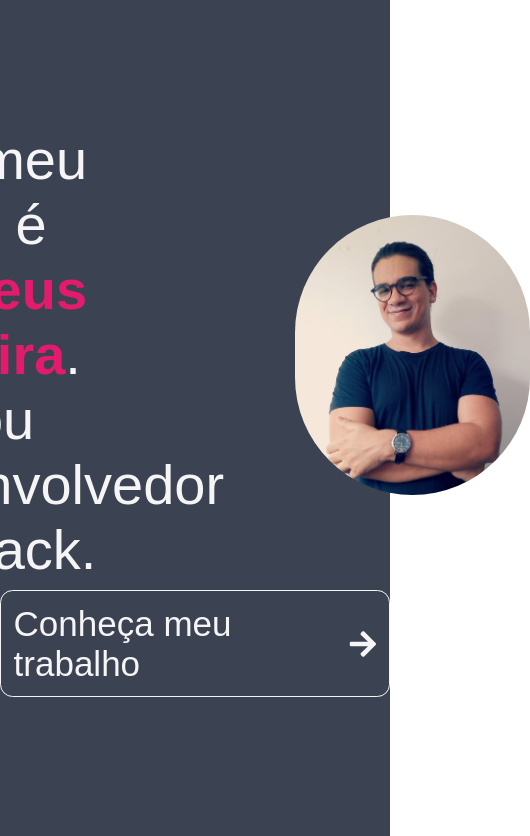
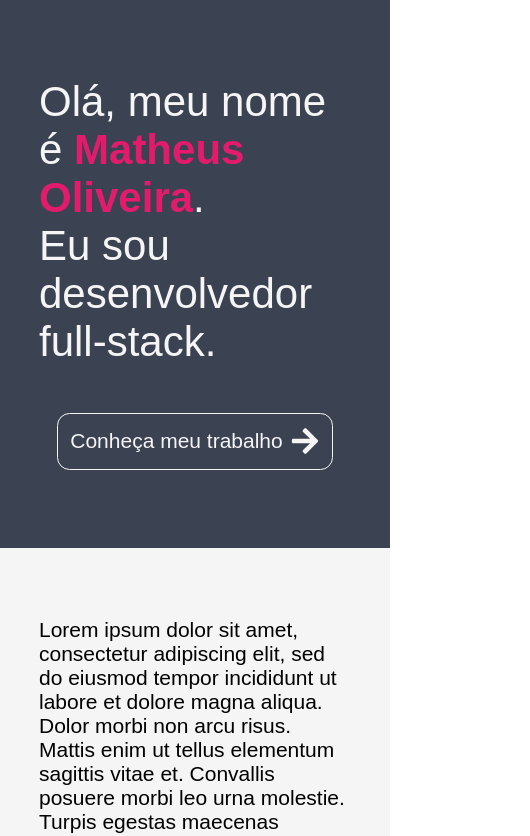
Before and after one commit to euliveiras/porfolio-website, a React (Create React App) app: page / in a window 390 px wide. Shown: the top 836 px of the page, 530 px wide, since content can reach past the window. Built offline with nearby package versions, Linux system fonts and the light colour scheme.

Commit message:
adicionei media queries pra tornar o layout mais responsivo

```diff
--- a/src/components/NavigationMenu/styles.module.scss
+++ b/src/components/NavigationMenu/styles.module.scss
@@ -41,3 +41,9 @@
 .navigationMenuFixed ~ section {
   margin-top: 9vh;
 }
+
+@media (max-width: 1024px) {
+  .navigationMenu{
+    display: none;
+  }
+}
--- a/src/views/home.module.scss
+++ b/src/views/home.module.scss
@@ -131,3 +131,47 @@
 .blogContainer {
   background-color: green;
 }
+
+@media (max-width: 1024px) {
+  .homeSection {
+    display: flex;
+    justify-content: start;
+    height: 80%;
+  }
+
+  .textContainer {
+    width: 100%;
+    h1 {
+      margin: 20% 10% 10% 10%;
+    }
+  }
+
+  .arrowContainer {
+    margin-bottom: 20%;
+  }
+
+  .textContainer img {
+    display: none;
+  }
+
+  .aboutContainer {
+    flex-direction: column;
+    height: auto;
+  }
+}
+
+@media (max-width: 720px) {
+  .textContainer {
+    h1 {
+      font-size: 3rem;
+    }
+  }
+
+  .arrowContainer {
+    a {
+      h2 {
+        font-size: 1.5rem;
+      }
+    }
+  }
+}
```
